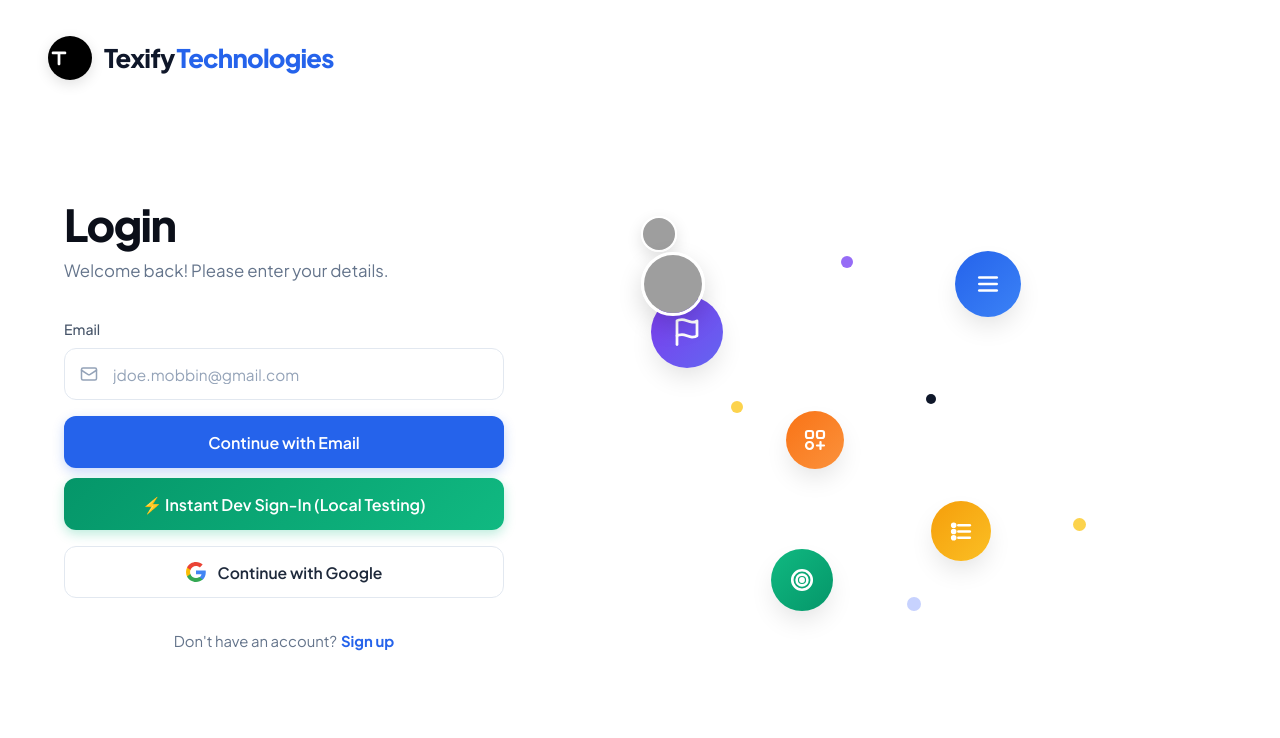
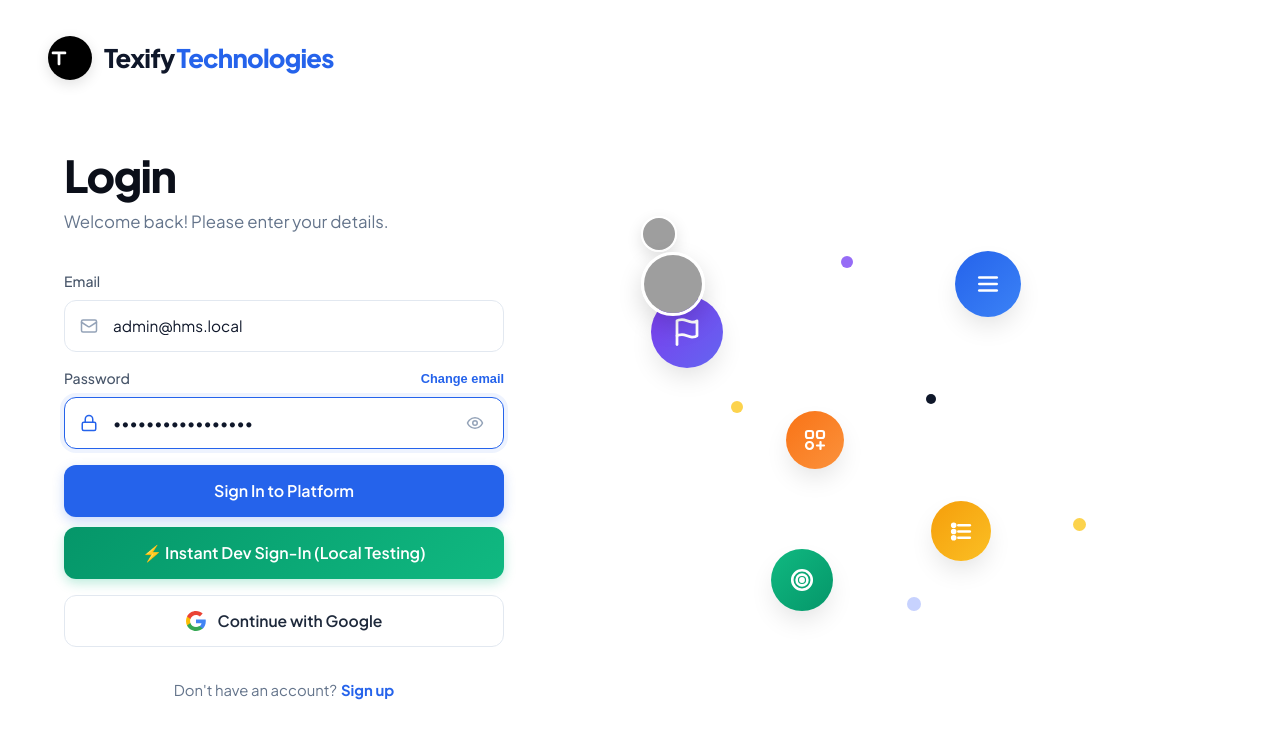
Before and after one commit to rohith-texify/HMS, a React (Vite) app in the folder MODULES/SUPER-ADMIN/FRONTEND/WEB/: page /login in a window 1280 px wide. Shown: the top 738 px of the page. Built offline with nearby package versions, Linux system fonts and the light colour scheme; no server answers; grey boxes are pictures that could not be loaded.

Commit message:
fix(super-admin): auto-fallback to Dev Super Admin on 401 Unauthorized in dev mode

```diff
--- a/MODULES/SUPER-ADMIN/FRONTEND/WEB/src/pages/LoginPage.jsx
+++ b/MODULES/SUPER-ADMIN/FRONTEND/WEB/src/pages/LoginPage.jsx
@@ -4,10 +4,10 @@ import { useAuth } from '../hooks/useAuth';
 import { Mail, Lock, Eye, EyeOff, AlertCircle } from 'lucide-react';
 
 export default function LoginPage() {
-  const [email, setEmail] = useState('');
-  const [password, setPassword] = useState('');
+  const [email, setEmail] = useState(import.meta.env.DEV ? 'admin@hms.local' : '');
+  const [password, setPassword] = useState(import.meta.env.DEV ? 'AdminPassword123!' : '');
   const [showPassword, setShowPassword] = useState(false);
-  const [showPasswordField, setShowPasswordField] = useState(false);
+  const [showPasswordField, setShowPasswordField] = useState(import.meta.env.DEV ? true : false);
   const [error, setError] = useState(null);
   const [isSubmitting, setIsSubmitting] = useState(false);
 
@@ -60,6 +60,16 @@ export default function LoginPage() {
       await login(trimmedEmail, password, true);
       navigate(from, { replace: true });
     } catch (err) {
+      // In local development, if remote backend returns 401 Unauthorized or fails,
+      // seamlessly activate Dev Super Admin session so local testing is never blocked.
+      if (import.meta.env.DEV) {
+        console.warn('Backend rejected login credentials (e.g. 401 Unauthorized). Activating Dev Super Admin bypass for local testing:', err);
+        if (devLogin) {
+          devLogin();
+          navigate(from, { replace: true });
+          return;
+        }
+      }
       const errMsg =
         err.message ||
         err.response?.data?.error?.message ||
```
